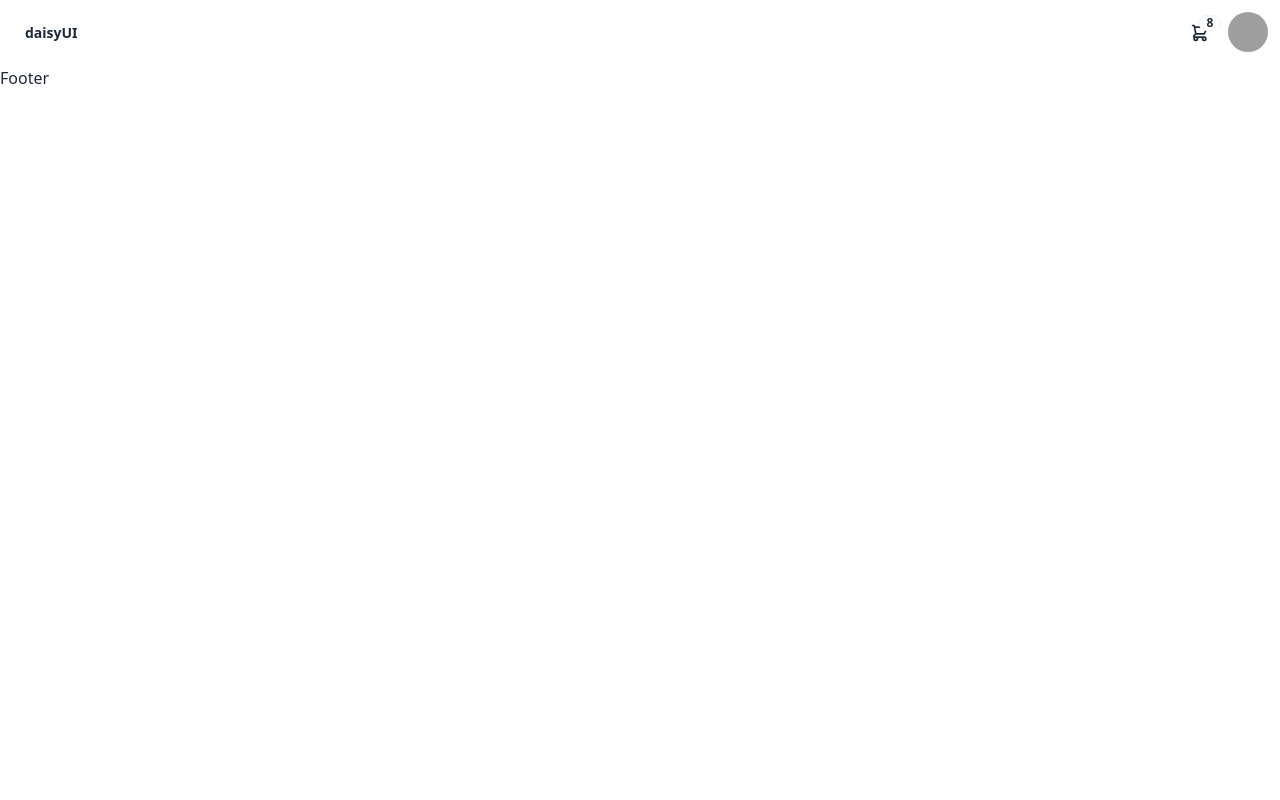
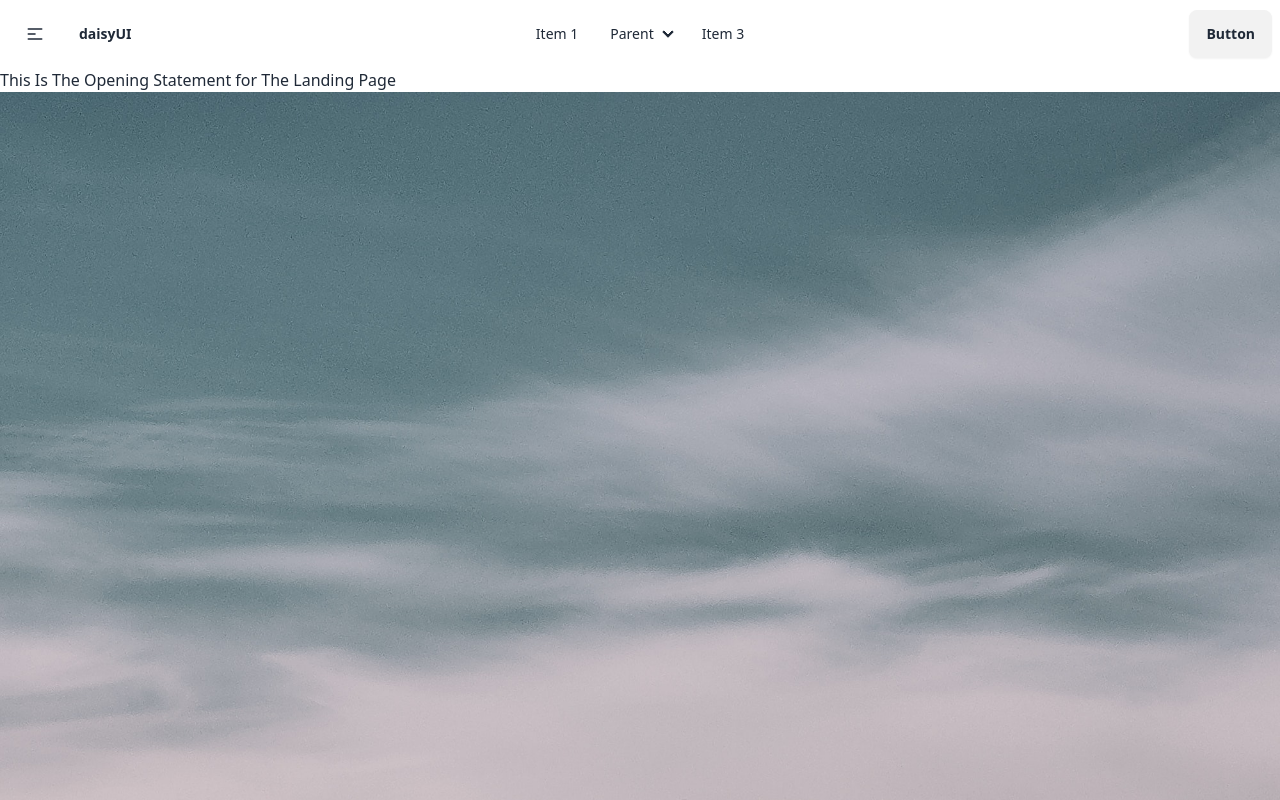
Before and after one commit to michaelimmanuel/Educatron2, a Next.js app: page / in a window 1280 px wide. Shown: the top 800 px of the page. Built offline with nearby package versions, Linux system fonts and the light colour scheme; grey boxes are pictures that could not be loaded.

Commit message:
Setting up Landing Pages
nambahin color, and struktur untuk landing pagenya

```diff
--- a/components/landing.tsx
+++ b/components/landing.tsx
@@ -1,10 +1,17 @@
 import type { NextPage } from "next";
 import 'tailwindcss/tailwind.css';
 import 'daisyui/dist/full.css';
+import Header from "./header";
+import OpeningPg from "./landing/opening";
 
 const Landing: NextPage = () => {
   return (
-    <h1> Hello World! </h1>
+    <div className="">
+      <div className="position sticky">
+        <Header />
+      </div>
+        <OpeningPg />
+    </div>
   );
 };
 
--- /dev/null
+++ b/components/landing/opening.tsx
@@ -0,0 +1,15 @@
+import type { NextPage } from "next";
+import 'tailwindcss/tailwind.css';
+import 'daisyui/dist/full.css';
+
+const OpeningPg: NextPage = () => {
+    return (
+    <div className="">
+        <h1> This Is The Opening Statement for The Landing Page </h1>
+        <img src="../imageplaceholder.jpg" alt="image" />
+    </div>
+
+    );
+  };
+
+  export default OpeningPg;
--- a/pages/index.tsx
+++ b/pages/index.tsx
@@ -1,19 +1,14 @@
 import type { NextPage } from "next";
-import HeaderLoggedIn1 from "../components/header-logged-in1";
-import HeaderLoggedOut from "../components/header"
-import HeaderLoggedIn2 from "../components/header-logged-in";
-import Footer from "../components/footer";
 import 'tailwindcss/tailwind.css';
 import 'daisyui/dist/full.css';
 import React from "react";
+import Landing from "../components/landing";
 
 const TutorsList: NextPage = () => {
 
   return (
-    <div className="container">
-      <HeaderLoggedIn1/>
-      <Footer/>
-    </div>
+      <Landing />
+
   );
 };
 
--- a/pages/landing.tsx
+++ b/pages/landingLoggedIn.tsx
@@ -5,11 +5,17 @@ import Footer from "../components/footer";
 import styles from "../src/output.css";
 import 'tailwindcss/tailwind.css';
 import 'daisyui/dist/full.css';
+import OpeningPg from "../components/landing/opening";
+import HeaderLoggedIn1 from "../components/header-logged-in1";
 
 const Landing: NextPage = () => {
   return (
-    <Header />
+    <div className="container">
+      <HeaderLoggedIn1 />
+    </div>
   );
+
+
 };
 
 export default Landing;
--- a/tailwind.config.js
+++ b/tailwind.config.js
@@ -9,7 +9,11 @@ module.exports = {
       center: true,
     },
     colors:{
-      transparent: '#',
+      ColorWhite: '#F1F6F9',
+      ColorBlueish: '#394867',
+      ColorTealish: '#212A3E',
+      ColorBlueGrayish: '#9BA4B5',
+      ColorBaseline: '#D9D9D9',
     },
     extend: {},
   },
```
